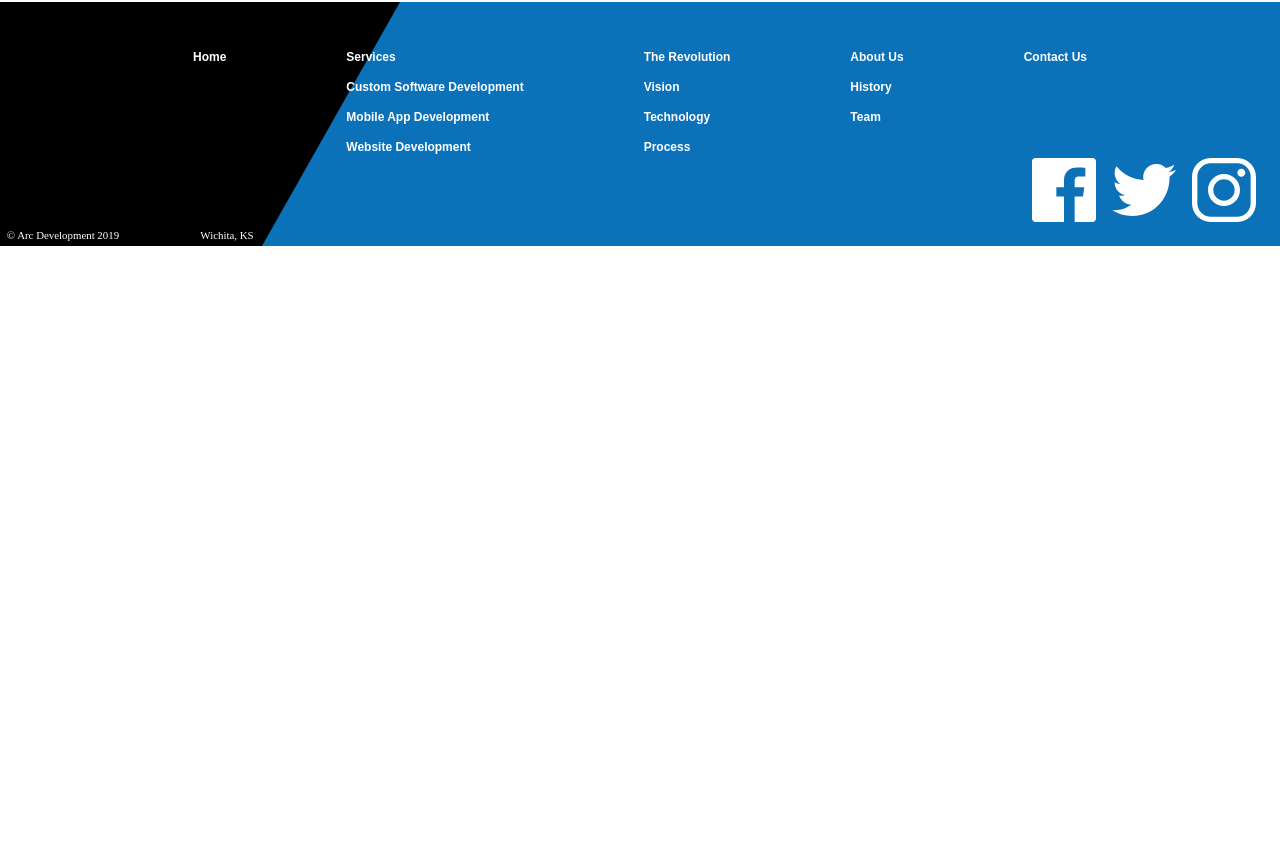
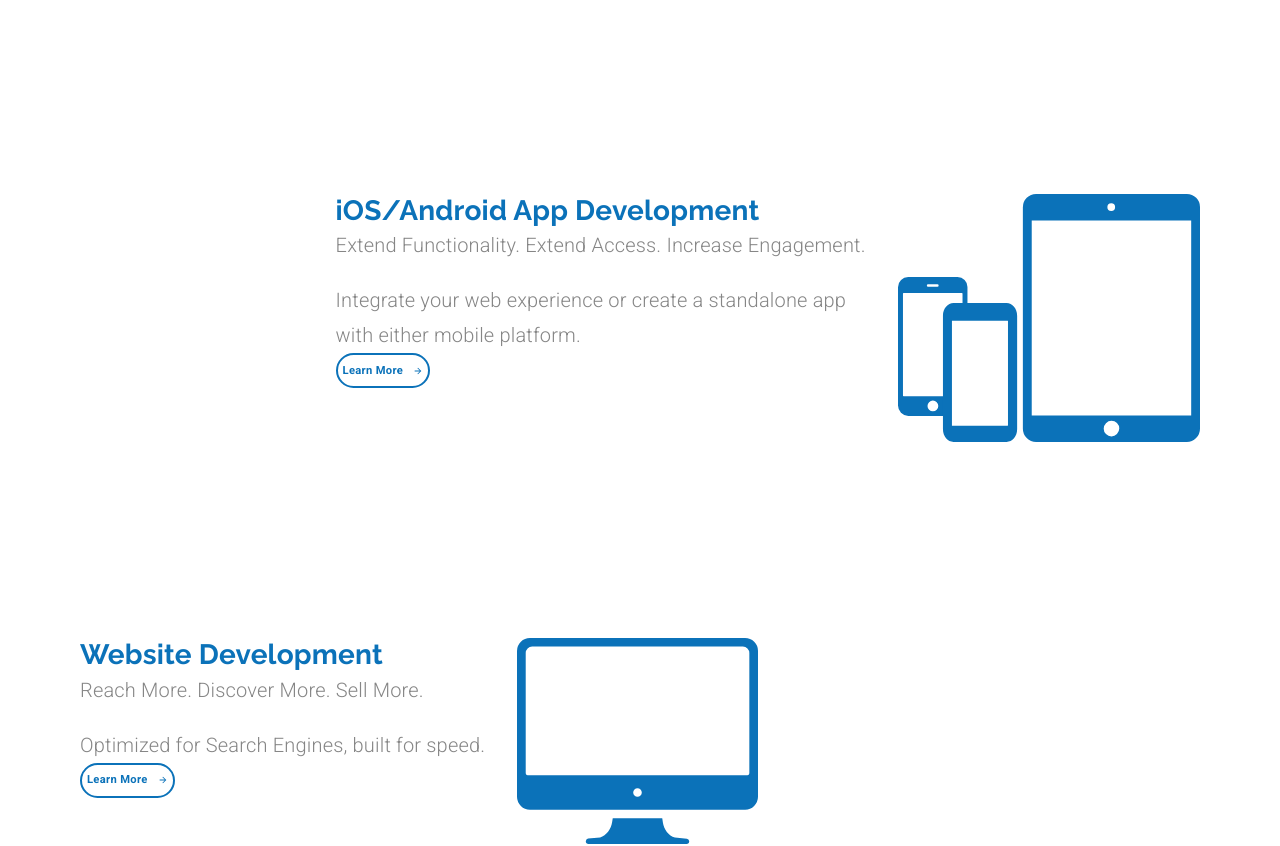
Before and after one commit to CodyJReed/udemy-material-ui, a React (Create React App) app: page / in a window 1280 px wide. Shown: the part 1004-1850 px from the top of the page. Before the commit the page ends 1250 px from the top, so only its background shows below. Built offline with nearby package versions, Linux system fonts and the light colour scheme.

Commit message:
Update from Mag-15

```diff
--- a/src/components/LandingPage.js
+++ b/src/components/LandingPage.js
@@ -1,13 +1,16 @@
 import React from "react";
 import Lottie from "react-lottie";
+import { Link } from "react-router-dom";
 import { makeStyles, useTheme } from "@material-ui/styles";
 import { Grid, Button, Typography, useMediaQuery } from "@material-ui/core";
 import ButtonArrow from "./ui/ButtonArrow";
 
 import animationData from "../animations/landinganimation/data";
 import customSoftwareIcon from "../assets/Custom Software Icon.svg";
+import mobileAppsIcon from "../assets/mobileIcon.svg";
+import websitesIcon from "../assets/websiteIcon.svg";
 
-const useStyles = makeStyles(theme => ({
+const useStyles = makeStyles((theme) => ({
   animation: {
     maxWidth: "50em",
     minWidth: "21em",
@@ -137,7 +140,7 @@
       </Grid>
       <Grid item>
         {" "}
-				{/*----Services Block-----*/}
+        {/*-----Custom Software Block-----*/}
         <Grid
           container
           direction="row"
@@ -147,19 +150,28 @@
           <Grid
             item
             style={{
-							marginLeft: !matchesSM ? "5em" : 0,
+              marginLeft: matchesSM ? 0 : "5em",
               textAlign: matchesSM ? "center" : undefined,
             }}
           >
             <Typography variant="h4">Custom Software Development</Typography>
             <Typography variant="subtitle1" className={classes.subtitle}>
-							Save Energy. Save time. Save Money.
+              Save Energy. Save Time. Save Money.
             </Typography>
             <Typography variant="subtitle1">
               Complete digital solutions, from investigation to{" "}
               <span className={classes.specialText}>celebration.</span>
             </Typography>
-						<Button variant="outlined" className={classes.learnButton}>
+            <Button
+              component={Link}
+              to="/customsoftware"
+              variant="outlined"
+              className={classes.learnButton}
+              onClick={() => {
+                // setValue(1);
+                // setSelectedIndex(1);
+              }}
+            >
               <span style={{ marginRight: 10 }}>Learn More</span>
               <ButtonArrow
                 width={10}
@@ -170,9 +182,109 @@
           </Grid>
           <Grid item>
             <img
+              className={classes.icon}
               alt="custom software icon"
               src={customSoftwareIcon}
+            />
+          </Grid>
+        </Grid>
+      </Grid>
+      <Grid item>
+        {" "}
+        {/*-----iOS/Android Block-----*/}
+        <Grid
+          container
+          direction="row"
+          justify={matchesSM ? "center" : "flex-end"}
+          className={classes.serviceContainer}
+        >
+          <Grid
+            item
+            style={{
+              textAlign: matchesSM ? "center" : undefined,
+            }}
+          >
+            <Typography variant="h4">iOS/Android App Development</Typography>
+            <Typography variant="subtitle1" className={classes.subtitle}>
+              Extend Functionality. Extend Access. Increase Engagement.
+            </Typography>
+            <Typography variant="subtitle1">
+              Integrate your web experience or create a standalone app
+              {matchesSM ? null : <br />}with either mobile platform.
+            </Typography>
+            <Button
+              component={Link}
+              to="/mobileapps"
+              variant="outlined"
+              className={classes.learnButton}
+              onClick={() => {
+                // setValue(1);
+                // setSelectedIndex(2);
+              }}
+            >
+              <span style={{ marginRight: 10 }}>Learn More</span>
+              <ButtonArrow
+                width={10}
+                height={10}
+                fill={theme.palette.common.blue}
+              />
+            </Button>
+          </Grid>
+          <Grid item style={{ marginRight: matchesSM ? 0 : "5em" }}>
+            <img
               className={classes.icon}
+              alt="mobile phone icon"
+              src={mobileAppsIcon}
+            />
+          </Grid>
+        </Grid>
+      </Grid>
+      <Grid item>
+        {" "}
+        {/*-----Websites Block-----*/}
+        <Grid
+          container
+          direction="row"
+          justify={matchesSM ? "center" : undefined}
+          className={classes.serviceContainer}
+        >
+          <Grid
+            item
+            style={{
+              marginLeft: matchesSM ? 0 : "5em",
+              textAlign: matchesSM ? "center" : undefined,
+            }}
+          >
+            <Typography variant="h4">Website Development</Typography>
+            <Typography variant="subtitle1" className={classes.subtitle}>
+              Reach More. Discover More. Sell More.
+            </Typography>
+            <Typography variant="subtitle1">
+              Optimized for Search Engines, built for speed.
+            </Typography>
+            <Button
+              component={Link}
+              to="/websites"
+              variant="outlined"
+              className={classes.learnButton}
+              onClick={() => {
+                // setValue(1);
+                // setSelectedIndex(3);
+              }}
+            >
+              <span style={{ marginRight: 10 }}>Learn More</span>
+              <ButtonArrow
+                width={10}
+                height={10}
+                fill={theme.palette.common.blue}
+              />
+            </Button>
+          </Grid>
+          <Grid item>
+            <img
+              className={classes.icon}
+              alt="website icon"
+              src={websitesIcon}
             />
           </Grid>
         </Grid>
```
Lines whose indentation alone changed are shown as unchanged.
